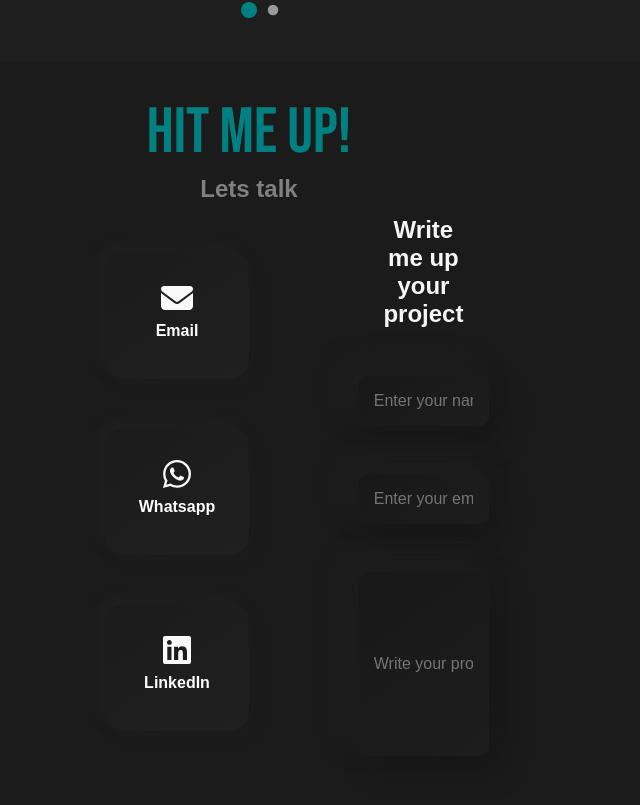
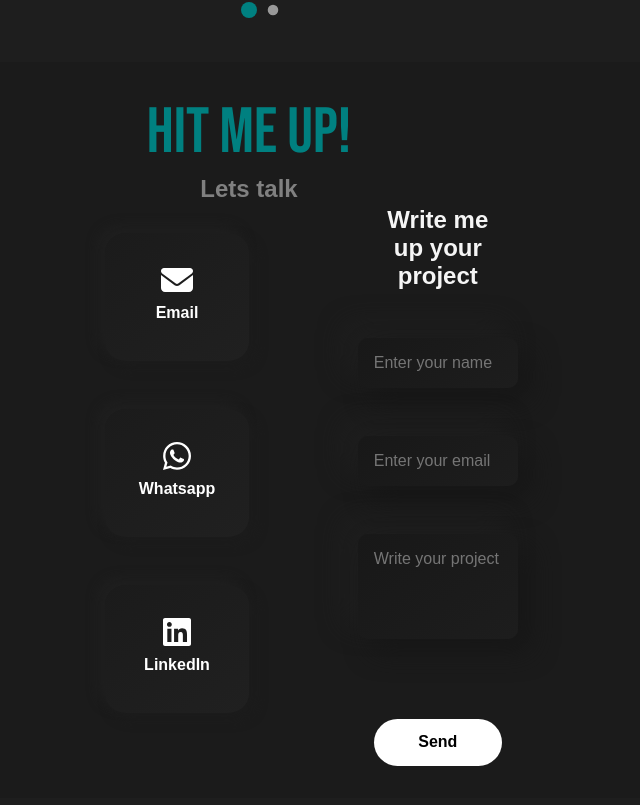
Before and after one commit to rudrakshass/portfolio, a React (Create React App) app: page / in a window 1280 px wide. Shown: the part 3406-4211 px from the top of the page, without its empty margins (391-1031 px from the left). Built offline with nearby package versions, Linux system fonts and the light colour scheme.

Commit message:
small changes

```diff
--- a/package.json
+++ b/package.json
@@ -5,11 +5,12 @@
   "dependencies": {
     "@fortawesome/fontawesome-svg-core": "^6.6.0",
     "@fortawesome/free-brands-svg-icons": "^6.7.1",
-    "@fortawesome/free-solid-svg-icons": "^6.6.0",
+    "@fortawesome/free-solid-svg-icons": "^6.7.1",
     "@fortawesome/react-fontawesome": "^0.2.2",
     "@testing-library/jest-dom": "^5.17.0",
     "@testing-library/react": "^13.4.0",
     "@testing-library/user-event": "^13.5.0",
+    "framer-motion": "^11.12.0",
     "motion": "^11.12.0",
     "react": "^18.3.1",
     "react-dom": "^18.3.1",
--- a/src/components/Contact/contact.css
+++ b/src/components/Contact/contact.css
@@ -54,6 +54,20 @@ input:focus {
   outline: none;
 }
 
+textarea {
+    all: unset;
+    width: 100%;
+    padding: 0;
+    margin: 0;
+    border: none;
+    background: none;
+    box-shadow: none;
+    outline: none;
+  }
+
+  textarea:focus {
+    outline: none;
+  }
 .input-field{
     display: block;
     border-radius: 10px;
@@ -68,6 +82,7 @@ input:focus {
 }
 
 .input-field:hover{
+    scale: 1.5;
     box-shadow:  13px 13px 26px #101010,
              -13px -13px 26px #262626;
 }
@@ -75,11 +90,10 @@ input:focus {
 .input-field-box{
     display: block;
     border-radius: 10px;
-    padding: 0.5rem 1rem;
-    align-items: flex-start;
-    justify-content: flex-start;
-    line-height: 30%;
-    height: 30%;
+    height: 25%;
+    padding: 1rem;
+    align-items: center;
+    justify-content: left;
     text-align: left;
     background: linear-gradient(145deg, #181818, #1d1d1d);
     box-shadow:  13px 13px 26px #171717,
@@ -88,19 +102,19 @@ input:focus {
 }
 
 .input-field-box::placeholder{
-    line-height: 30%;
     text-align: left;
     top:0;
 }
 
 .input-field-box:hover{
+    scale: 1.5;
     box-shadow:  13px 13px 26px #101010,
              -13px -13px 26px #262626;
 }
 
 
 #infobox {
-    margin-top: 10%;
+    margin-top: 5%;
     display: flex;
     flex-direction: column;
     justify-content: center;
@@ -173,6 +187,27 @@ input:focus {
     gap: 10%;
 }
 
-.box-icon{
-    transition: opacity 100s ease;
-}
+.send{
+    margin-top: 2rem;
+    width: 8rem;
+    padding: 0.9rem 1.5rem;
+    font-size: 1rem;
+    font-family: 'Poppins', sans-serif;
+    font-weight: 600;
+    color: black;
+    background-color: white;
+    border: none;
+    border-radius: 30px;
+    text-decoration: none;
+    text-align: center;
+    transition: all 0.2s;
+    cursor: pointer;
+  }
+
+  .send:hover {
+    background-color: turquoise;
+  }
+
+  .send:active {
+    background-color: turquoise;
+  }
--- a/src/components/Contact/contact.jsx
+++ b/src/components/Contact/contact.jsx
@@ -1,9 +1,10 @@
 import React, { useState } from "react";
-import { delay, motion } from "framer-motion";
+import { motion, AnimatePresence } from "framer-motion";
 import './contact.css';
 import { FontAwesomeIcon } from "@fortawesome/react-fontawesome";
 import { faEnvelope } from "@fortawesome/free-solid-svg-icons";
 import { faWhatsapp, faLinkedin } from "@fortawesome/free-brands-svg-icons";
+import { faPaperPlane } from "@fortawesome/free-solid-svg-icons";
 
 export default function Contact() {
   const [expandedBox, setExpandedBox] = useState(null);
@@ -11,6 +12,7 @@ export default function Contact() {
   const toggleExpand = (boxId) => {
     setExpandedBox(expandedBox === boxId ? null : boxId);
   };
+
   return (
     <section id="contact">
       <h2 className="contact-heading">Hit Me Up!</h2>
@@ -18,9 +20,9 @@ export default function Contact() {
       <div className="contact-content">
         <div id="infobox">
           {[
-                { id: 1, icon:<FontAwesomeIcon icon={faEnvelope} size="2x"/>, title: "Email", content: "rudraksharss@gmail.com" },
-                { id: 2, icon:<FontAwesomeIcon icon={faWhatsapp} size="2x"/>,title: "Whatsapp", content: "7081499993" },
-                { id: 3, icon:<FontAwesomeIcon icon={faLinkedin} size="2x"/>,title: "LinkedIn", content: "Rudraksha Singh Sengar" },
+            { id: 1, icon: <FontAwesomeIcon icon={faEnvelope} size="2x"/>, title: "Email", content: "rudraksharss@gmail.com" },
+            { id: 2, icon: <FontAwesomeIcon icon={faWhatsapp} size="2x"/>, title: "Whatsapp", content: "7081499993" },
+            { id: 3, icon: <FontAwesomeIcon icon={faLinkedin} size="2x"/>, title: "LinkedIn", content: "Rudraksha Singh Sengar" },
           ].map((box) => (
             <motion.div
               key={box.id}
@@ -31,39 +33,47 @@ export default function Contact() {
                 height: expandedBox === box.id ? "13rem" : "8rem",
                 width: expandedBox === box.id ? "16rem" : "9rem",
               }}
-                    transition={{duration: 0.4 }}
+              transition={{ duration: 0.4 }}
               className={`box ${expandedBox === box.id ? "hovered" : ""}`}
             >
+              <AnimatePresence>
                 {expandedBox !== box.id && (
                   <motion.div
+                    key="icon"
                     layout
                     className="box-icon"
-                  animate={{
-                    opacity: expandedBox === box.id ? 0 : 0.5,
+                    initial={{ opacity: 0 }}
+                    animate={{ opacity: 1 }}
+                    exit={{
+                      opacity: 0,
+                      transition: { delay: 0 }
                     }}
                     transition={{
                       duration: 0.3,
-                    delay: expandedBox === null ? 0.3 : 0,
+                      delay: expandedBox === null ? 0.5 : 0,
                     }}
                   >
                     {box.icon}
                   </motion.div>
                 )}
+              </AnimatePresence>
+
               <motion.span
                 layout
                 className="boxtitle"
                 animate={{
                   fontSize: expandedBox === box.id ? "1.5rem" : "1rem",
                 }}
-                    transition={{ delay:0.3,duration: 0.3}}
+                transition={{ delay: 0.3, duration: 0.3 }}
               >
                 {box.title}
               </motion.span>
+
               {expandedBox === box.id && (
                 <motion.div
                   initial={{ opacity: 0 }}
                   animate={{ opacity: 1 }}
-                        transition={{ delay:0.6,duration: 0.3 }}
+                  transition={{ delay: 0.6, duration: 0.3 }}
                   className="expandedContent"
                 >
                   {box.content}
@@ -77,7 +87,8 @@ export default function Contact() {
           <h2 className='sendproject-heading'>Write me up your project</h2>
           <input className='input-field' type="text" placeholder={"Enter your name"} />
           <input className='input-field' type="text" placeholder={"Enter your email"} />
-                    <input className='input-field-box' type="text" placeholder={"Write your project"} />
+          <textarea className='input-field-box' type="text" placeholder={"Write your project"} />
+          <motion.button whileHover={{scale:1.2}} whileTap={{scale:0.7}} className="send">Send</motion.button>
         </div>
       </div>
     </section>
```
Also changed, not shown: 2 other files (tests, documents, lock files or other folders). Lines whose indentation alone changed are shown as unchanged.
